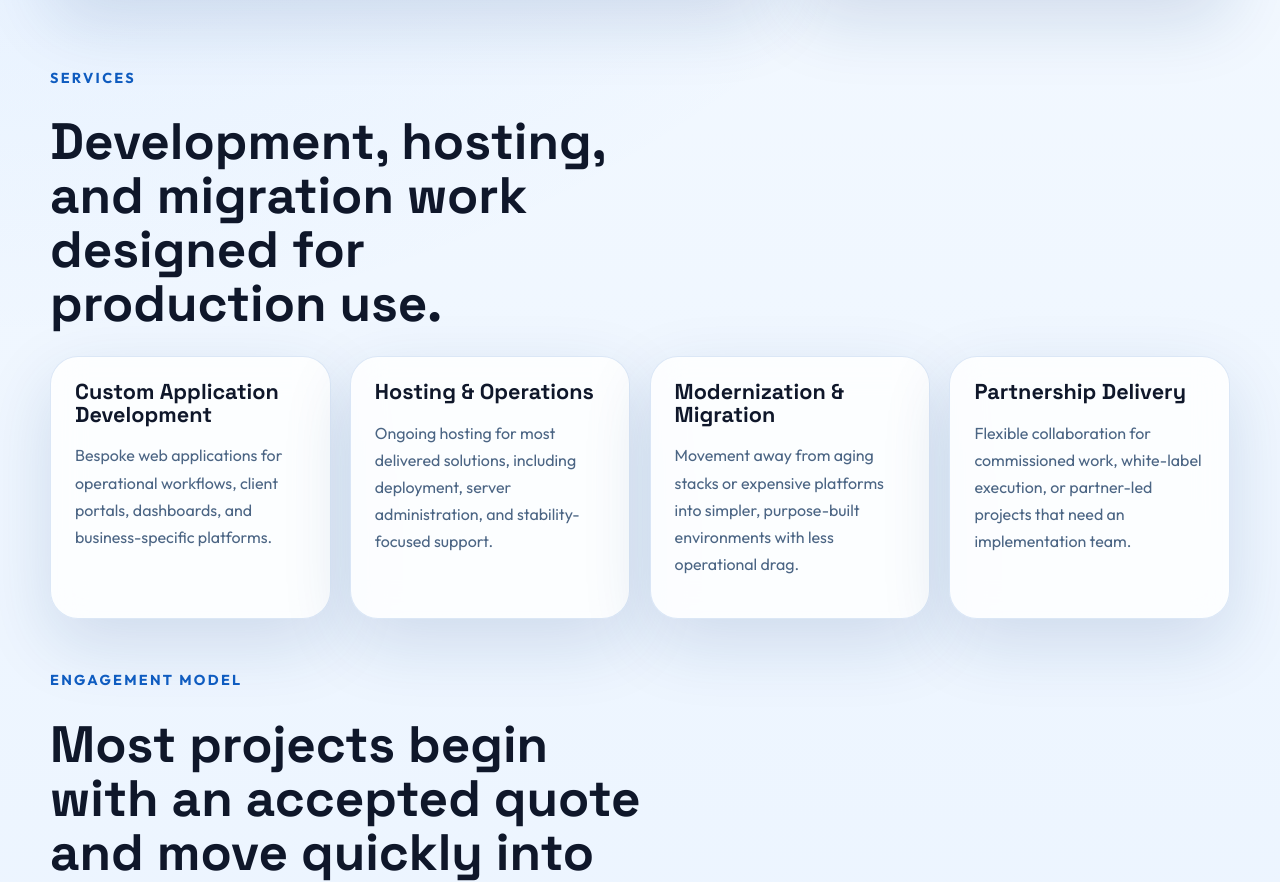
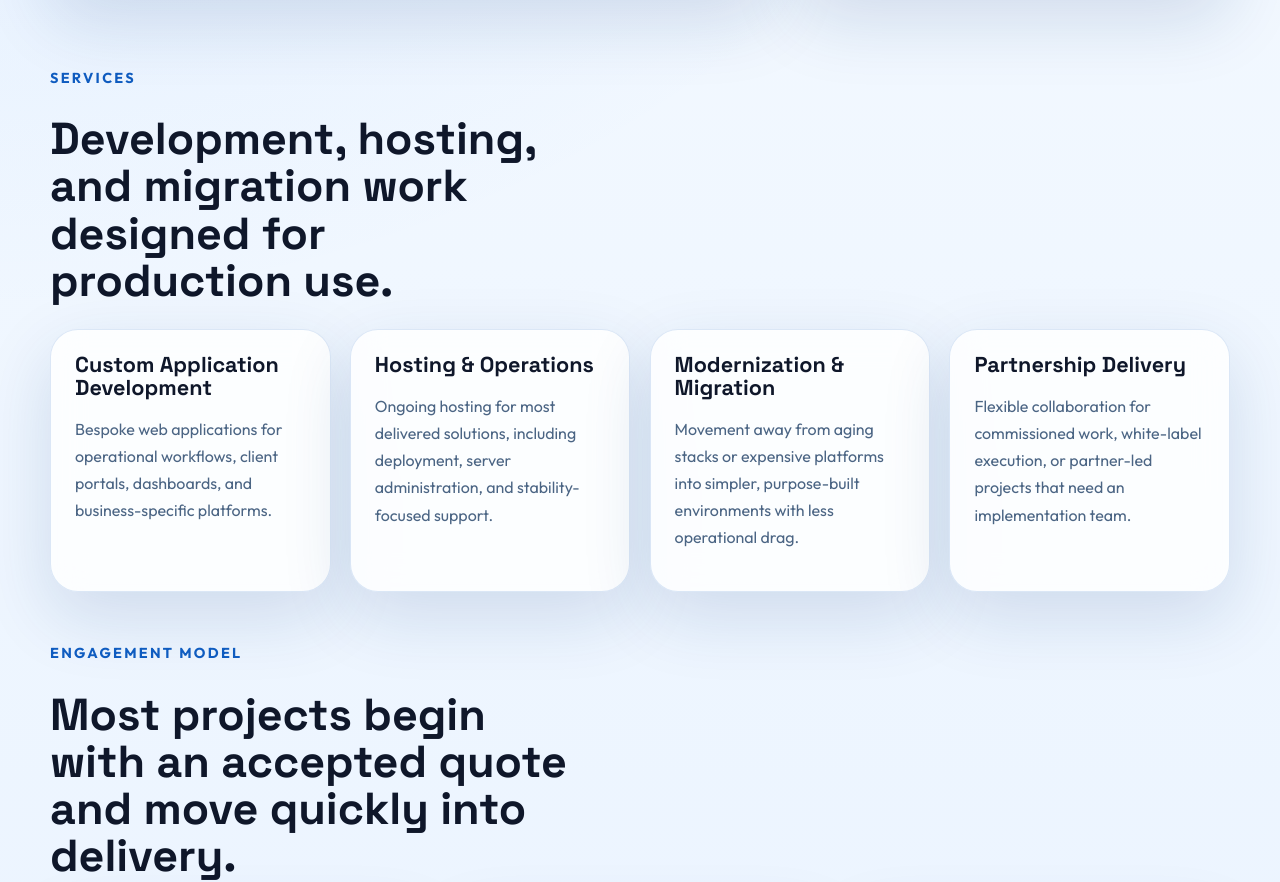
Before and after one commit to OnRampServices/onrampservices.com, a website: page index.html in a window 1280 px wide. Shown: the part 914-1796 px from the top of the page. Drawn offline with Linux system fonts and the light colour scheme.

Commit message:
Match section heading scale to hero

```diff
--- a/styles.css
+++ b/styles.css
@@ -137,7 +137,7 @@ h1 {
 
 h2 {
   max-width: 18ch;
-  font-size: clamp(2rem, 4vw, 3.35rem);
+  font-size: clamp(1.5rem, 3.5vw, 2.85rem);
 }
 
 h3 {
```
